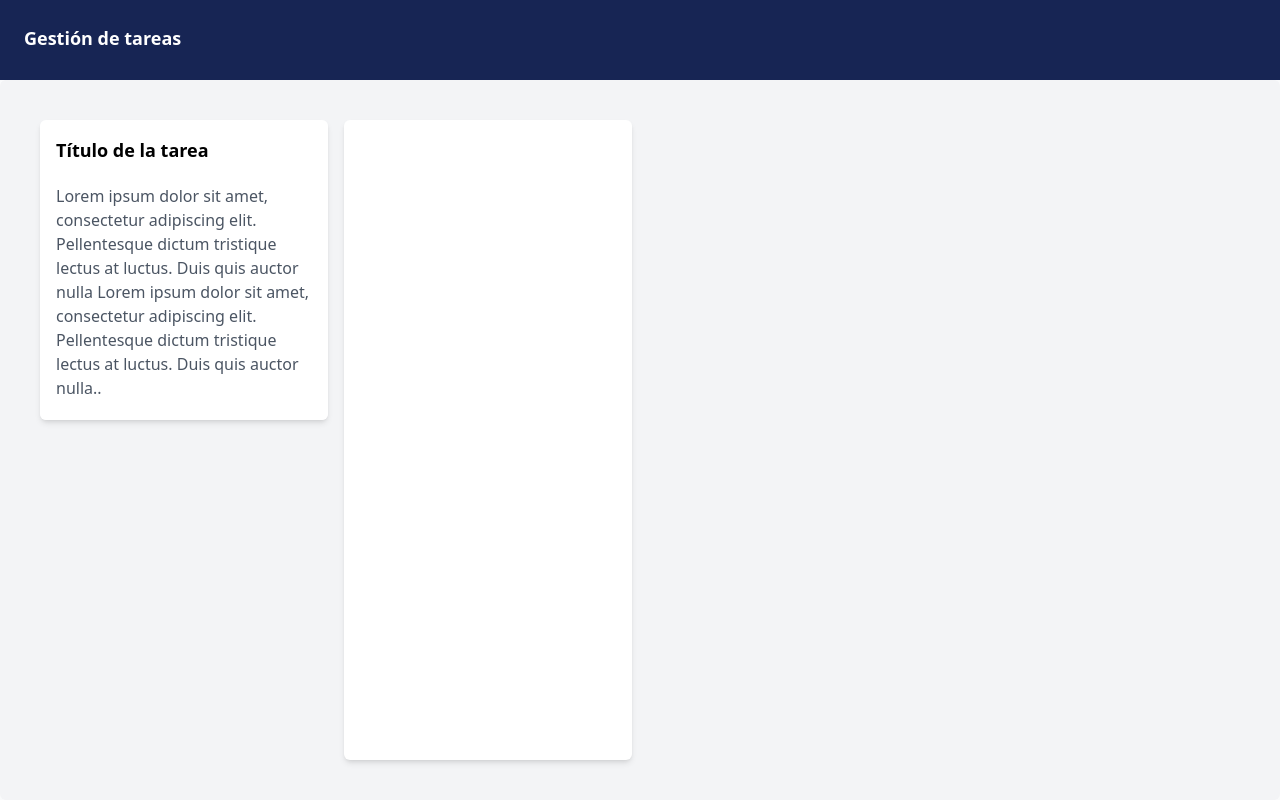
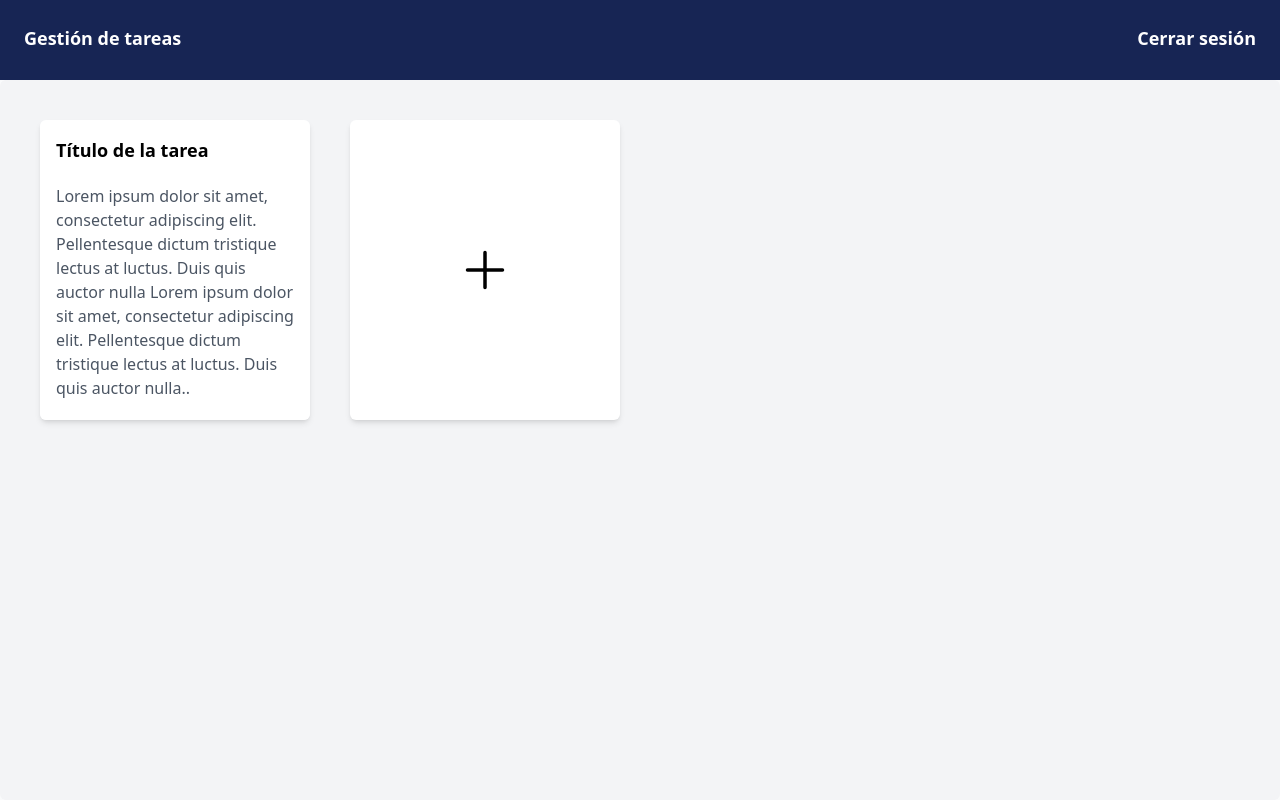
Before and after one commit to Edison0125/prueba_tecnica, a React (Vite) app: page /dashboard in a window 1280 px wide. Built offline with nearby package versions, Linux system fonts and the light colour scheme.

Commit message:
Se implementa botón de cerrar sesión en la barra de navegación. Se corrige el funcionamiento y estilo del botón de agregar tarea.

```diff
--- a/src/pages/Dashboard.tsx
+++ b/src/pages/Dashboard.tsx
@@ -1,19 +1,28 @@
+import { useState } from "react";
 import TaskCard from "../components/TaskCard.tsx";
+import TaskFormModal from "../components/TaskFormModal.tsx";
 
 const Dashboard = () => {
+    const [isModalOpenTaskModal, setIsModalOpenTaskModal] = useState(false);
+
     return (
         <div className="min-h-screen bg-gray-50 flex flex-col m-0 p-0">
             {/* Barra */}
-            <div className="h-20 flex items-start bg-blue-950 py-6 px-6">
+            <div className="h-20 flex items-start justify-between bg-blue-950 py-6 px-6">
                 <h1 className="text-lg font-semibold text-left text-white">Gestión de tareas</h1>
+                <button className="text-lg font-semibold text-left text-white hover:bg-blue-900">Cerrar sesión</button>
             </div>
             {/* Contenido principal */}
-            <div className="flex-grow grid grid-cols-4 gap-4 bg-gray-100 p-10 rounded-md overflow-y-auto">
+            <div className="flex-grow grid grid-cols-4 gap-10 bg-gray-100 p-10 rounded-md overflow-y-auto">
                 <TaskCard />
-                <div className="p-4 bg-white rounded-md shadow-md">
-                    <button></button>
+                <div className="flex justify-center p-4 bg-white rounded-md shadow-md  max-h-[300px] hover:bg-slate-50">
+                    <button onClick={() => setIsModalOpenTaskModal(true)} className="align-middle items-center "><svg xmlns="http://www.w3.org/2000/svg" fill="none" viewBox="0 0 24 24" stroke-width="1.5" stroke="currentColor" className="size-14">
+                        <path stroke-linecap="round" stroke-linejoin="round" d="M12 4.5v15m7.5-7.5h-15" />
+                    </svg>
+                    </button>
                 </div>
             </div>
+            <TaskFormModal isOpen={isModalOpenTaskModal} onClose={() => setIsModalOpenTaskModal(false)} />
         </div>
     );
 };
```
